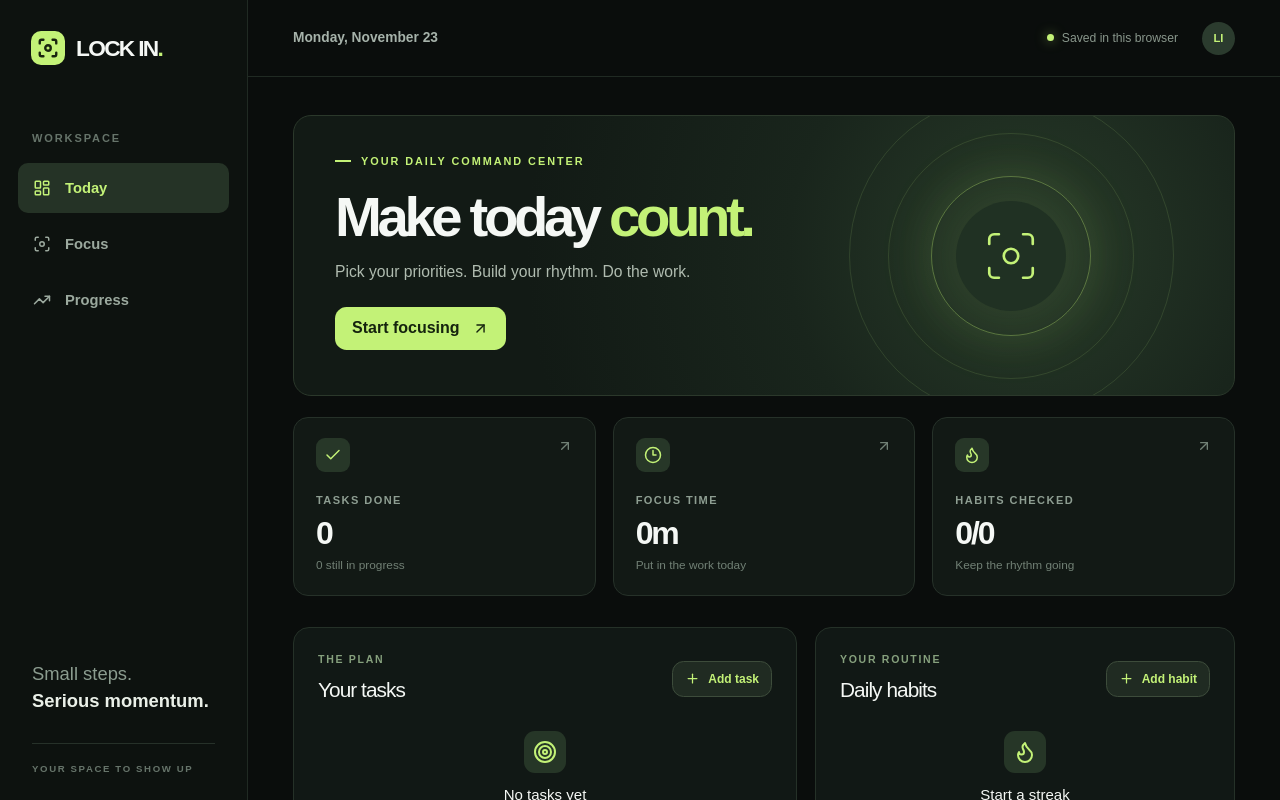
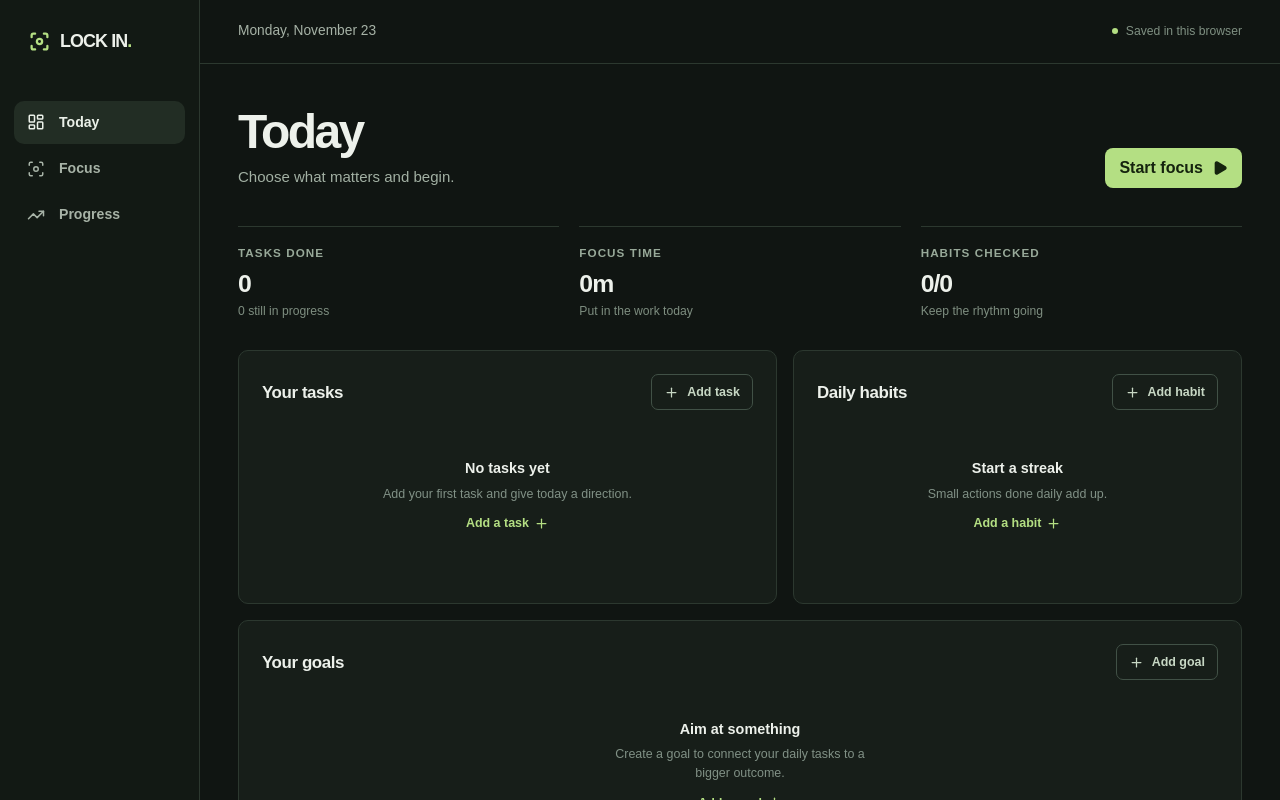
Before and after one commit to cmylog/lockin-app, a Next.js app: page / in a window 1280 px wide. Shown: the top 800 px of the page. Built offline with nearby package versions, Linux system fonts and the light colour scheme.

Commit message:
Simplify Lock In interface

```diff
--- a/src/app/layout.tsx
+++ b/src/app/layout.tsx
@@ -1,5 +1,6 @@
 import type { Metadata } from "next";
 import "./globals.css";
+import "./minimal.css";
 
 export const metadata: Metadata = {
   title: "Lock In — Make today count",
--- /dev/null
+++ b/src/app/minimal.css
@@ -0,0 +1,142 @@
+:root {
+  --background: #101512;
+  --foreground: #edf1eb;
+  --card: #171e19;
+  --card-foreground: #edf1eb;
+  --popover: #1a211c;
+  --popover-foreground: #edf1eb;
+  --primary: #b4df83;
+  --primary-foreground: #172118;
+  --secondary: #222b24;
+  --secondary-foreground: #edf1eb;
+  --muted: #202922;
+  --muted-foreground: #a3b1a5;
+  --accent: #263329;
+  --accent-foreground: #edf1eb;
+  --border: #2c382f;
+  --input: #36453a;
+  --ring: #b4df83;
+}
+
+body { background: var(--background); color: var(--foreground); }
+.sidebar { width: 200px; background: #121914; border-color: var(--border); padding: 28px 14px; }
+.brand { font-size: 1.12rem; letter-spacing: -.05em; gap: 8px; }
+.brand-mark { width: 25px; height: 25px; background: none; color: var(--primary); }
+.brand-mark svg { width: 21px; height: 21px; }
+.sidebar-label, .sidebar-bottom { display: none; }
+.nav-list { margin-top: 46px; gap: 3px; }
+.nav-item { padding: 11px 13px; font-size: .88rem; font-weight: 550; color: #a7b3a7; }
+.nav-item.active { background: #222d24; color: #eaf0e8; }
+.nav-item:hover { background: #1d2820; }
+.topbar { height: 64px; padding: 0 38px; border-color: var(--border); }
+.topbar-date { color: #a7b3a7; font-weight: 500; }
+.topbar-right { gap: 0; }
+.private-pill { color: #7f9082; }
+.private-pill span, .live-dot { width: 6px; height: 6px; box-shadow: none; }
+.avatar { display: none; }
+.content { max-width: 1100px; padding: 43px 38px 96px; }
+
+.hero { min-height: 0; padding: 0; border: 0; border-radius: 0; background: none; display: flex; align-items: end; justify-content: space-between; gap: 20px; overflow: visible; }
+.hero h1 { font-size: clamp(2.2rem, 4vw, 3rem); font-weight: 650; letter-spacing: -.055em; margin: 0 0 8px; }
+.hero p { color: #a2b0a3; margin: 0; font-size: .94rem; }
+.hero-button { min-height: 40px; padding: 0 14px !important; border-radius: 8px !important; gap: 9px !important; }
+.hero-visual, .orbit, .hero-center { display: none; }
+
+.stats-grid { gap: 20px; margin: 38px 0 30px; }
+.stat-card { min-height: 0; padding: 17px 0 0; border: 0; border-top: 1px solid var(--border); border-radius: 0; background: transparent; }
+.stat-top { display: none; }
+.stat-label { margin: 0 0 8px; color: #98a999; font-size: .73rem; letter-spacing: .09em; }
+.stat-value { margin: 0; font-size: 1.55rem; font-weight: 650; letter-spacing: -.04em; }
+.stat-note { margin-top: 5px; color: #7e8e80; font-size: .76rem; }
+
+.section-grid { grid-template-columns: 1.2fr 1fr; gap: 16px; }
+.panel { background: #171e19; border: 1px solid var(--border); border-radius: 10px; padding: 23px; }
+.panel-header { align-items: center; }
+.panel-kicker { display: none; }
+.panel h2 { font-size: 1.06rem; font-weight: 620; letter-spacing: -.025em; }
+.panel-header button { background: transparent !important; color: #c7d7c4 !important; border-color: #415146 !important; border-radius: 7px !important; font-size: .78rem !important; font-weight: 550 !important; }
+.panel-header button:hover { background: #263329 !important; }
+.item-list { margin-top: 18px; }
+.list-item { min-height: 60px; border-color: #2c382f; }
+.item-title { font-size: .88rem; font-weight: 540; }
+.item-meta { color: #819182; font-size: .74rem; }
+.check-button { width: 20px; height: 20px; border-radius: 5px; border-color: #647567; }
+.check-button.checked, .is-done .check-button { background: var(--primary); border-color: var(--primary); }
+.icon-button { color: #718272; }
+.empty-state { min-height: 170px; }
+.empty-icon { display: none; }
+.empty-state h3 { font-size: .9rem; font-weight: 580; }
+.empty-state p { font-size: .78rem; }
+.empty-state button { font-size: .78rem; }
+
+.goals-panel { margin-top: 16px; }
+.goals-grid { grid-template-columns: repeat(2, 1fr); gap: 0 18px; margin-top: 16px; }
+.goal-card { background: transparent !important; border: 0 !important; border-top: 1px solid var(--border) !important; border-radius: 0 !important; }
+.goal-content { padding: 18px 0 !important; }
+.goal-icon { display: none; }
+.goal-delete { top: 15px; right: 0; }
+.goal-card h3 { font-size: .9rem; font-weight: 550; margin-bottom: 5px; padding-right: 25px; }
+.goal-meta { font-size: .74rem; }
+.goal-progress { margin-top: 14px; height: 3px !important; }
+
+.focus-page, .progress-page { padding-top: 0; }
+.eyebrow { display: none; }
+.focus-page h1, .progress-page h1 { font-size: clamp(2.2rem, 4vw, 3rem); font-weight: 650; letter-spacing: -.055em; margin: 0 0 8px; }
+.focus-page h1 em, .progress-page h1 em { color: inherit; }
+.page-subtitle { font-size: .94rem; color: #a2b0a3; margin-bottom: 35px; }
+.focus-layout { grid-template-columns: minmax(0, 1.45fr) minmax(250px, .8fr); gap: 16px; }
+.timer-card { min-height: 430px; padding: 24px; border: 1px solid var(--border); border-radius: 10px; background: #171e19; }
+.timer-top { color: #9eb09f; font-size: .71rem; letter-spacing: .08em; }
+.timer-top > svg { display: none; }
+.timer-ring { width: 100%; height: auto; min-height: 245px; position: relative; margin: auto 0; padding: 45px 0 40px; border-radius: 0; border-bottom: 3px solid #344337; background: none; box-shadow: none; }
+.timer-ring::after { content: ""; position: absolute; bottom: -3px; left: 0; height: 3px; width: var(--timer-progress); background: var(--primary); transition: width .3s linear; }
+.timer-inner { width: 100%; height: auto; border-radius: 0; background: none; }
+.timer-caption { color: #91a393; font-size: .72rem; letter-spacing: .1em; }
+.timer-numbers { font-size: clamp(4.25rem, 9vw, 6.5rem); font-weight: 620; letter-spacing: -.075em; }
+.timer-description { color: #a2b0a3; font-size: .87rem; }
+.timer-controls { margin-top: 24px; }
+.timer-controls .primary-action, .timer-controls .secondary-action { min-width: 120px; height: 39px; }
+.secondary-action { background: transparent !important; border-color: #4a5b4c !important; }
+.discard-button { color: #91a393; }
+.focus-side { gap: 16px; }
+.side-card { padding: 21px; background: #171e19; border-color: var(--border); border-radius: 10px; }
+.side-card-icon { display: none; }
+.side-card h3 { font-size: .92rem; font-weight: 600; margin-bottom: 6px; }
+.side-card p { font-size: .78rem; margin-bottom: 15px; }
+.side-card select, .add-form select { background-color: #202922; border-color: #39483c; }
+.duration-grid button { border-color: #39483c; }
+.focus-quote { display: none; }
+
+.progress-stats { margin-top: 30px; }
+.progress-grid { grid-template-columns: 1.25fr 1fr; }
+.chart-panel, .summary-panel { min-height: 310px; }
+.chart-bar { background: #4a654d; }
+.chart-bar.today { background: var(--primary); }
+.summary-row { border-color: var(--border); }
+.sessions-panel { margin-top: 16px; }
+.session-icon { width: 28px; height: 28px; background: #253328; }
+.add-dialog { background: #171e19 !important; border-color: var(--border) !important; }
+
+@media (max-width: 800px) {
+  .topbar { height: 58px; padding: 0 20px; }
+  .content { padding: 30px 20px 90px; }
+  .mobile-nav { background: #121914; border-color: var(--border); }
+  .mobile-nav button.active { color: var(--primary); }
+  .focus-layout, .section-grid, .progress-grid { grid-template-columns: 1fr; }
+  .focus-side { grid-template-columns: 1fr 1fr; }
+}
+@media (max-width: 560px) {
+  .hero { min-height: 0; padding: 0; background: none; display: block; }
+  .hero h1, .focus-page h1, .progress-page h1 { font-size: 2.25rem; }
+  .hero-button { margin-top: 19px; }
+  .stats-grid { grid-template-columns: repeat(3, 1fr); gap: 10px; margin: 31px 0 24px; }
+  .stat-card { min-height: 0; grid-column: auto !important; padding-top: 13px; }
+  .stat-value { font-size: 1.25rem; }
+  .stat-label { font-size: .65rem; }
+  .stat-note { display: none; }
+  .panel { padding: 18px; }
+  .goals-grid, .focus-side { grid-template-columns: 1fr; }
+  .timer-card { min-height: 390px; }
+  .timer-ring { min-height: 200px; }
+  .timer-numbers { font-size: 4.5rem; }
+}
--- a/src/components/dashboard.tsx
+++ b/src/components/dashboard.tsx
@@ -127,7 +127,7 @@ export function Dashboard() {
       <header className="topbar"><div className="mobile-brand"><Focus size={18} /> LOCK IN<span>.</span></div><div className="topbar-date">{dayName(new Date(now))}</div><div className="topbar-right"><span className="private-pill"><span /> Saved in this browser</span><div className="avatar">LI</div></div></header>
       <div className="content">
         {view === "today" && <>
-          <section className="hero"><div><div className="eyebrow"><span className="eyebrow-line" /> YOUR DAILY COMMAND CENTER</div><h1>Make today <em>count.</em></h1><p>Pick your priorities. Build your rhythm. Do the work.</p><Button className="hero-button" onClick={() => setView("focus")}>Start focusing <ArrowUpRight size={17} /></Button></div><div className="hero-visual" aria-hidden="true"><div className="orbit orbit-one" /><div className="orbit orbit-two" /><div className="orbit orbit-three" /><div className="hero-center"><Focus size={58} strokeWidth={1.1} /></div></div></section>
+          <section className="hero"><div><h1>Today</h1><p>Choose what matters and begin.</p></div><Button className="hero-button" onClick={() => setView("focus")}>Start focus <Play size={16} fill="currentColor" /></Button></section>
           <div className="stats-grid"><Stat icon={<Check size={18} />} label="TASKS DONE" value={`${completedToday.length}`} note={`${activeTasks.length} still in progress`} /><Stat icon={<Clock3 size={18} />} label="FOCUS TIME" value={minutesLabel(todaySeconds)} note="Put in the work today" /><Stat icon={<Flame size={18} />} label="HABITS CHECKED" value={`${checkedHabits}/${data.habits.length}`} note="Keep the rhythm going" /></div>
           <div className="section-grid"><section className="panel"><PanelHeader kicker="THE PLAN" title="Your tasks" action="Add task" onAction={() => openModal("task")} />{data.tasks.length === 0 ? <Empty icon={<Target size={24} />} title="No tasks yet" description="Add your first task and give today a direction." action="Add a task" onAction={() => openModal("task")} /> : <div className="item-list">{[...activeTasks, ...completedToday].map(task => <div className={`list-item ${task.completedAt ? "is-done" : ""}`} key={task.id}><button className="check-button" aria-label={task.completedAt ? `Mark ${task.title} incomplete` : `Complete ${task.title}`} onClick={() => toggleTask(task.id)}>{task.completedAt ? <Check size={15} /> : null}</button><div className="item-main"><div className="item-title">{task.title}</div><div className="item-meta">{data.goals.find(goal => goal.id === task.goalId)?.title ?? "Personal"}{task.completedAt ? " · Done today" : task.plannedDate !== today ? " · Carried over" : ""}</div></div><button className="icon-button" aria-label={`Delete ${task.title}`} onClick={() => deleteTask(task.id)}><Trash2 size={15} /></button></div>)}</div>}</section>
           <section className="panel"><PanelHeader kicker="YOUR ROUTINE" title="Daily habits" action="Add habit" onAction={() => openModal("habit")} />{data.habits.length === 0 ? <Empty icon={<Flame size={24} />} title="Start a streak" description="Small actions done daily add up." action="Add a habit" onAction={() => openModal("habit")} /> : <div className="item-list">{data.habits.map(habit => { const done = habit.completedDates.includes(today); const streak = habitStreak(habit.completedDates, today); return <div className="list-item" key={habit.id}><button className={`check-button ${done ? "checked" : ""}`} aria-label={done ? `Uncheck ${habit.title}` : `Check ${habit.title}`} onClick={() => toggleHabit(habit.id)}>{done ? <Check size={15} /> : null}</button><div className="item-main"><div className="item-title">{habit.title}</div><div className="item-meta">{streak > 0 ? `${streak} day streak` : "Ready when you are"}</div></div><button className="icon-button" aria-label={`Delete ${habit.title}`} onClick={() => deleteHabit(habit.id)}><Trash2 size={15} /></button></div>; })}</div>}</section></div>
```
